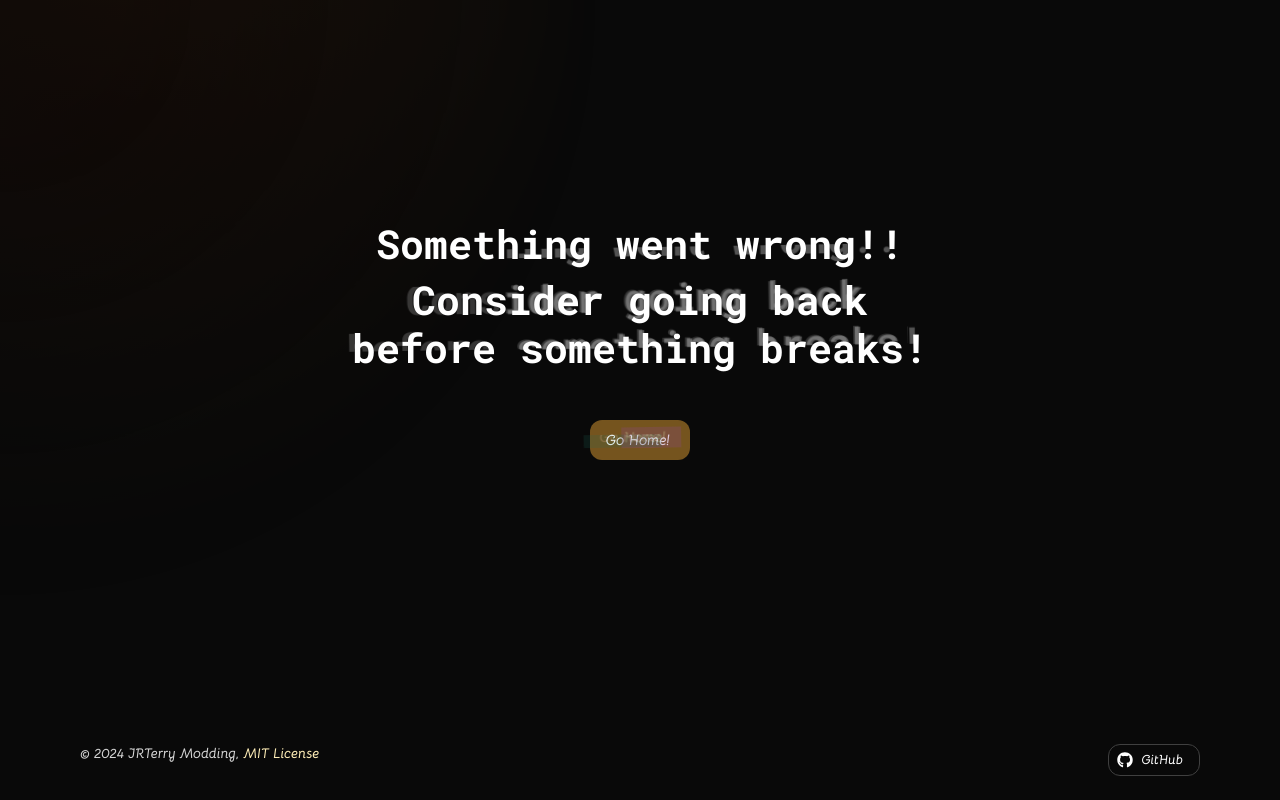
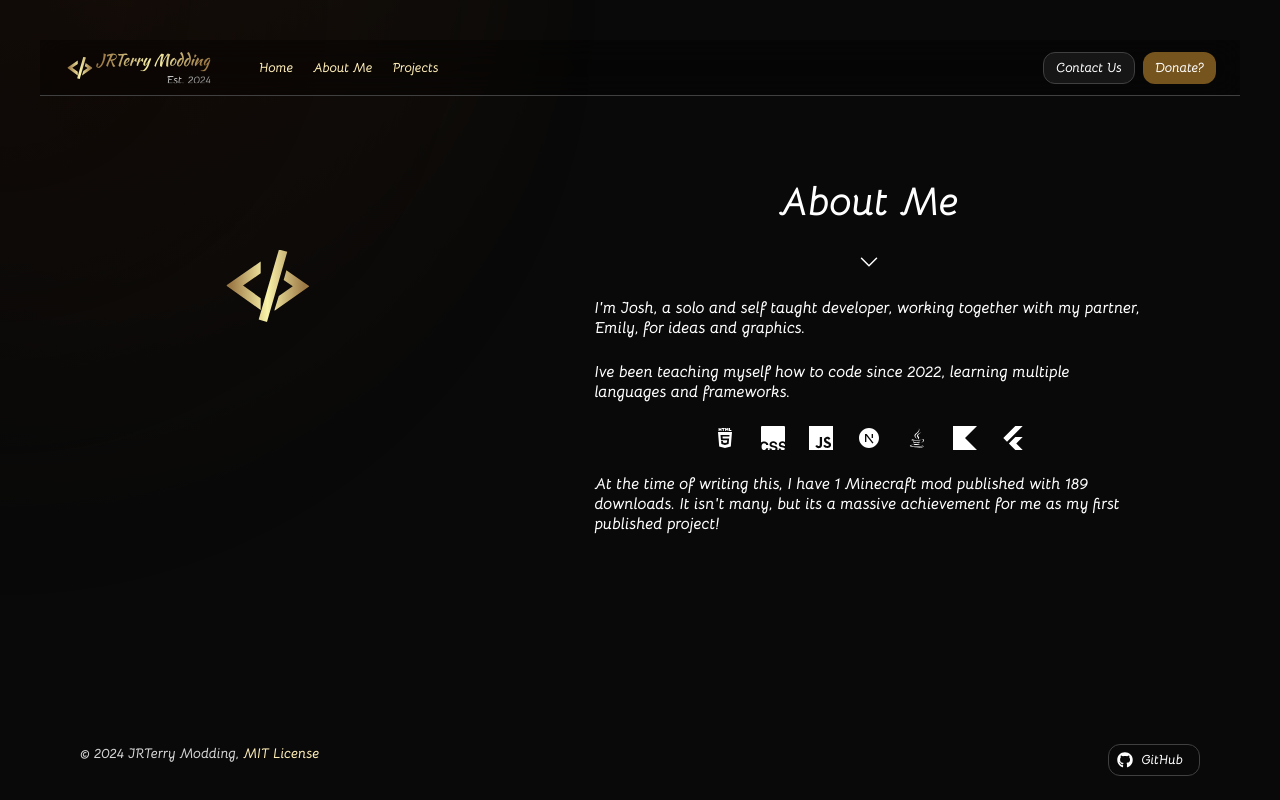
Before and after one commit to JRTerry-Modding/jrterrymodding.dev, a Next.js app: page /aboutme in a window 1280 px wide. Before the commit this address had no page. Built offline with nearby package versions, Linux system fonts and the light colour scheme.

Commit message:
Add AboutMe page and update navigation components
Introduced a new "About Me" page with detailed content and integrated it into the site navigation. Also updated the icon library and adjusted header links to support the new page structure.

```diff
--- /dev/null
+++ b/src/app/aboutme/page.tsx
@@ -0,0 +1,95 @@
+"use client";
+
+import React from "react";
+
+import { Flex, Heading, Icon, Logo, Text } from "@/once-ui/components";
+import { Footer } from "@/app/components/footer";
+import { Nav } from "@/app/components/nav";
+
+export default function AboutMe() {
+  return (
+    <Flex
+      fillWidth
+      paddingTop="l"
+      paddingX="l"
+      direction="column"
+      alignItems="center"
+      flex={1}
+    >
+      <Nav />
+      <Flex
+        position="relative"
+        as="section"
+        overflow="hidden"
+        fillWidth
+        minHeight="0"
+        maxWidth={68}
+        direction="column"
+        alignItems="center"
+        flex={1}
+      >
+        <Flex
+          as="main"
+          direction="column"
+          justifyContent="center"
+          fillWidth
+          fillHeight
+          padding="l"
+          gap="l"
+        >
+          <Flex mobileDirection="column" fillWidth gap="24">
+            <Flex position="relative" flex={2} paddingTop="56" paddingX="xl">
+              <Logo
+                size="custom"
+                icon={true}
+                wordmark={false}
+                style={{ zIndex: "1" }}
+              />
+            </Flex>
+            <Flex
+              position="relative"
+              flex={4}
+              gap="24"
+              marginBottom="104"
+              direction="column"
+              alignItems="center"
+            >
+              <Heading
+                wrap="balance"
+                variant="display-strong-s"
+                align={"center"}
+              >
+                About Me
+              </Heading>
+              <Icon name="chevronDown" />
+              <Text>
+                I'm Josh, a solo and self taught developer, working together
+                with my partner, Emily, for ideas and graphics.
+              </Text>
+              <></>
+              <Text>
+                Ive been teaching myself how to code since 2022, learning
+                multiple languages and frameworks.
+              </Text>
+              <Flex gap="24">
+                <Icon name="html" />
+                <Icon name="css" />
+                <Icon name="js" />
+                <Icon name="nextjs" />
+                <Icon name="java" />
+                <Icon name="kotlin" />
+                <Icon name="flutter" />
+              </Flex>
+              <Text>
+                At the time of writing this, I have 1 Minecraft mod published
+                with 189 downloads. It isn't many, but its a massive achievement
+                for me as my first published project!
+              </Text>
+            </Flex>
+          </Flex>
+        </Flex>
+      </Flex>
+      <Footer />
+    </Flex>
+  );
+}
--- a/src/app/components/nav.tsx
+++ b/src/app/components/nav.tsx
@@ -0,0 +1,5 @@
+import { Header } from "@/once-ui/modules";
+
+export const Nav = () => {
+  return <Header authenticated={false} />;
+};
--- a/src/once-ui/modules/layout/Header.tsx
+++ b/src/once-ui/modules/layout/Header.tsx
@@ -1,8 +1,16 @@
-'use client';
+"use client";
 
-import { Button, Flex, Logo, NavIcon, SmartLink, ToggleButton, UserMenu } from '@/once-ui/components';
-import { usePathname } from 'next/navigation';
-import React from 'react';
+import {
+  Button,
+  Flex,
+  Logo,
+  NavIcon,
+  SmartLink,
+  ToggleButton,
+  UserMenu,
+} from "@/once-ui/components";
+import { usePathname } from "next/navigation";
+import React from "react";
 
 interface HeaderProps {
   authenticated: boolean;
@@ -15,144 +23,117 @@ const Header: React.FC<HeaderProps> = ({
   authenticated,
   avatar,
   name,
-    subline
+  subline,
 }) => {
-    const pathname = usePathname() ?? '';
+  const pathname = usePathname() ?? "";
 
   return (
     <Flex
       style={{
-                borderBottom: '1px solid var(--neutral-border-medium)'
+        borderBottom: "1px solid var(--neutral-border-medium)",
       }}
       as="header"
-            fillWidth paddingX="m" height="56"
+      fillWidth
+      paddingX="m"
+      height="56"
       alignItems="center"
-            background="surface">
-            <Flex
-                hide="s">
-                <Logo/>
+      background="surface"
+    >
+      <Flex hide="s">
+        <Logo />
       </Flex>
-            <Flex
-                show="s"
-                gap="4"
-                alignItems="center">
-                <NavIcon/>
-                <Logo wordmark={false}/>
+      <Flex show="s" gap="4" alignItems="center">
+        <NavIcon />
+        <Logo wordmark={false} />
       </Flex>
       {authenticated ? (
-                <Flex
-                    fillWidth
-                    alignItems="center" justifyContent="space-between">
-                    <Flex
-                        fillWidth>
-                        <Flex
-                            hide="s"
-                            fillWidth gap="4" paddingX="l"
-                            alignItems="center">
+        <Flex fillWidth alignItems="center" justifyContent="space-between">
+          <Flex fillWidth>
+            <Flex hide="s" fillWidth gap="4" paddingX="l" alignItems="center">
+              <ToggleButton selected={true} href="" label="Dashboard" />
               <ToggleButton
-                                selected={true}
+                selected={pathname === "/apps"}
                 href=""
-                                label="Dashboard"/>
+                label="Apps"
+              />
               <ToggleButton
-                                selected={pathname === '/apps'}
+                selected={pathname === "/resources"}
                 href=""
-                                label="Apps"/>
-                            <ToggleButton
-                                selected={pathname === '/resources'}
-                                href=""
-                                label="Resources"/>
+                label="Resources"
+              />
             </Flex>
           </Flex>
           <Flex as="nav">
-                        <Flex
-                            hide="s">
+            <Flex hide="s">
               <UserMenu
                 name={name}
                 subline={subline}
                 avatarProps={{
                   empty: !avatar,
-                                    src: avatar
+                  src: avatar,
                 }}
                 dropdownOptions={[
                   {
-                                        label: 'Profile',
-                                        value: 'profile'
+                    label: "Profile",
+                    value: "profile",
                   },
                   {
-                                        label: 'Settings',
-                                        value: 'settings'
+                    label: "Settings",
+                    value: "settings",
                   },
                   {
-                                        label: 'Log out',
-                                        value: 'logout'
-                                    }
+                    label: "Log out",
+                    value: "logout",
+                  },
                 ]}
               />
             </Flex>
-                        <Flex
-                            show="s">
+            <Flex show="s">
               <UserMenu
                 avatarProps={{
                   empty: !avatar,
-                                    src: avatar
+                  src: avatar,
                 }}
                 dropdownOptions={[
                   {
-                                        label: 'Profile',
-                                        value: 'profile'
+                    label: "Profile",
+                    value: "profile",
                   },
                   {
-                                        label: 'Settings',
-                                        value: 'settings'
+                    label: "Settings",
+                    value: "settings",
                   },
                   {
-                                        label: 'Log out',
-                                        value: 'logout'
-                                    }
+                    label: "Log out",
+                    value: "logout",
+                  },
                 ]}
               />
             </Flex>
           </Flex>
         </Flex>
       ) : (
-                <Flex
-                    fillWidth
-                    alignItems="center" justifyContent="flex-end">
+        <Flex fillWidth alignItems="center" justifyContent="flex-end">
           <Flex
             hide="s"
             textVariant="label-default-s"
-                        fillWidth gap="4" paddingX="l"
-                        alignItems="center">
-                        <SmartLink
-                            href="">
-                            Home
-                        </SmartLink>
-                        <SmartLink
-                            href="">
-                            Product
-                        </SmartLink>
-                        <SmartLink
-                            href="">
-                            Solutions
-                        </SmartLink>
-                        <SmartLink
-                            href="">
-                            Pricing
-                        </SmartLink>
+            fillWidth
+            gap="4"
+            paddingX="l"
+            alignItems="center"
+          >
+            <SmartLink href="/">Home</SmartLink>
+            <SmartLink href="/aboutme">About Me</SmartLink>
+            <SmartLink href="/projects">Projects</SmartLink>
           </Flex>
-                    <Flex
-                        alignItems="center"
-                        gap="8">
+          <Flex alignItems="center" gap="8">
             <Button
               size="s"
               variant="secondary"
-                            label="Login"
-                            href=""/>
-                        <Button
-                            size="s"
-                            variant="primary"
-                            label="Sign up"
-                            href=""/>
+              label="Contact Us"
+              href="/contact"
+            />
+            <Button size="s" variant="primary" label="Donate?" href="/donate" />
           </Flex>
         </Flex>
       )}
@@ -160,5 +141,5 @@ const Header: React.FC<HeaderProps> = ({
   );
 };
 
-Header.displayName = 'Header';
+Header.displayName = "Header";
 export { Header };
```
Also changed, not shown: src/once-ui/icons.ts (+32 -18 lines). Lines whose indentation alone changed are shown as unchanged.
